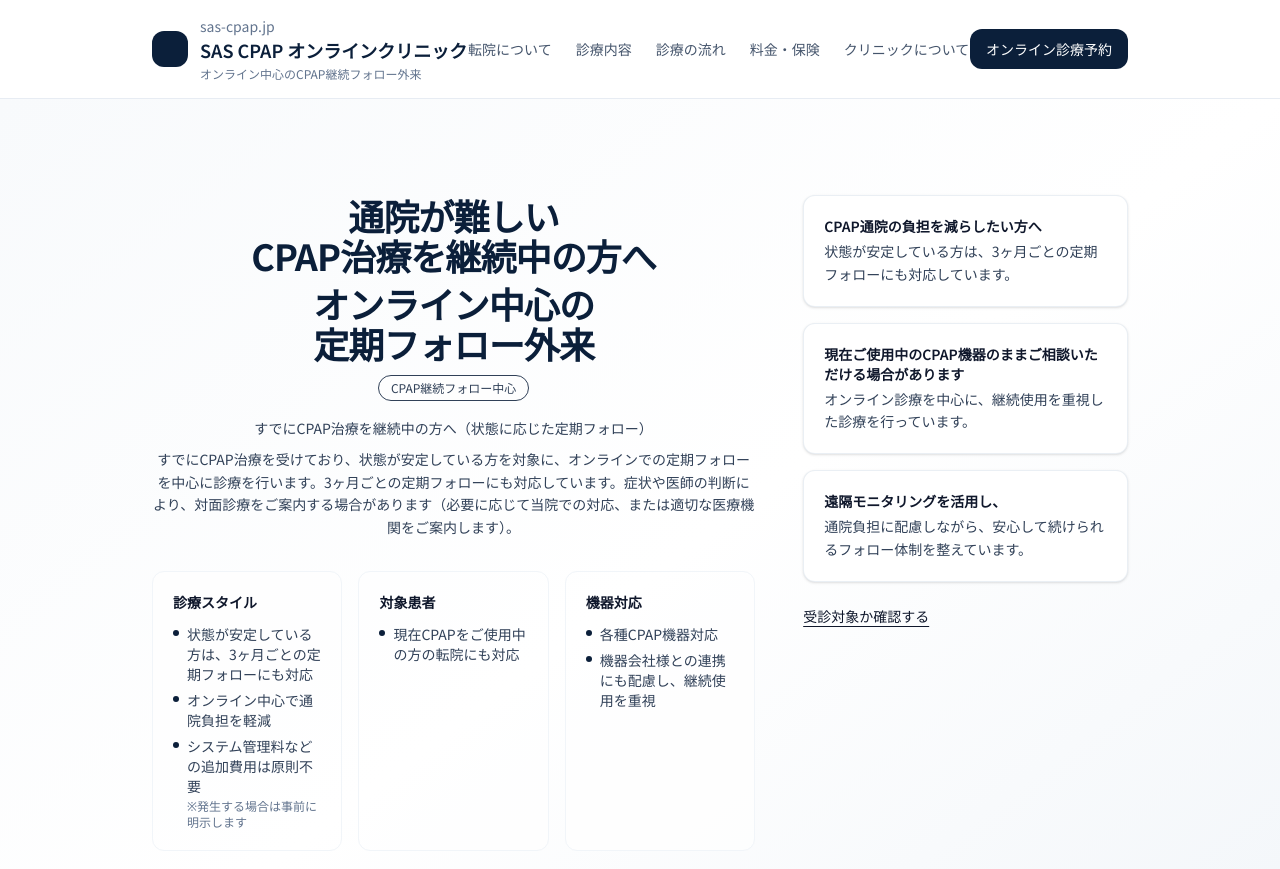
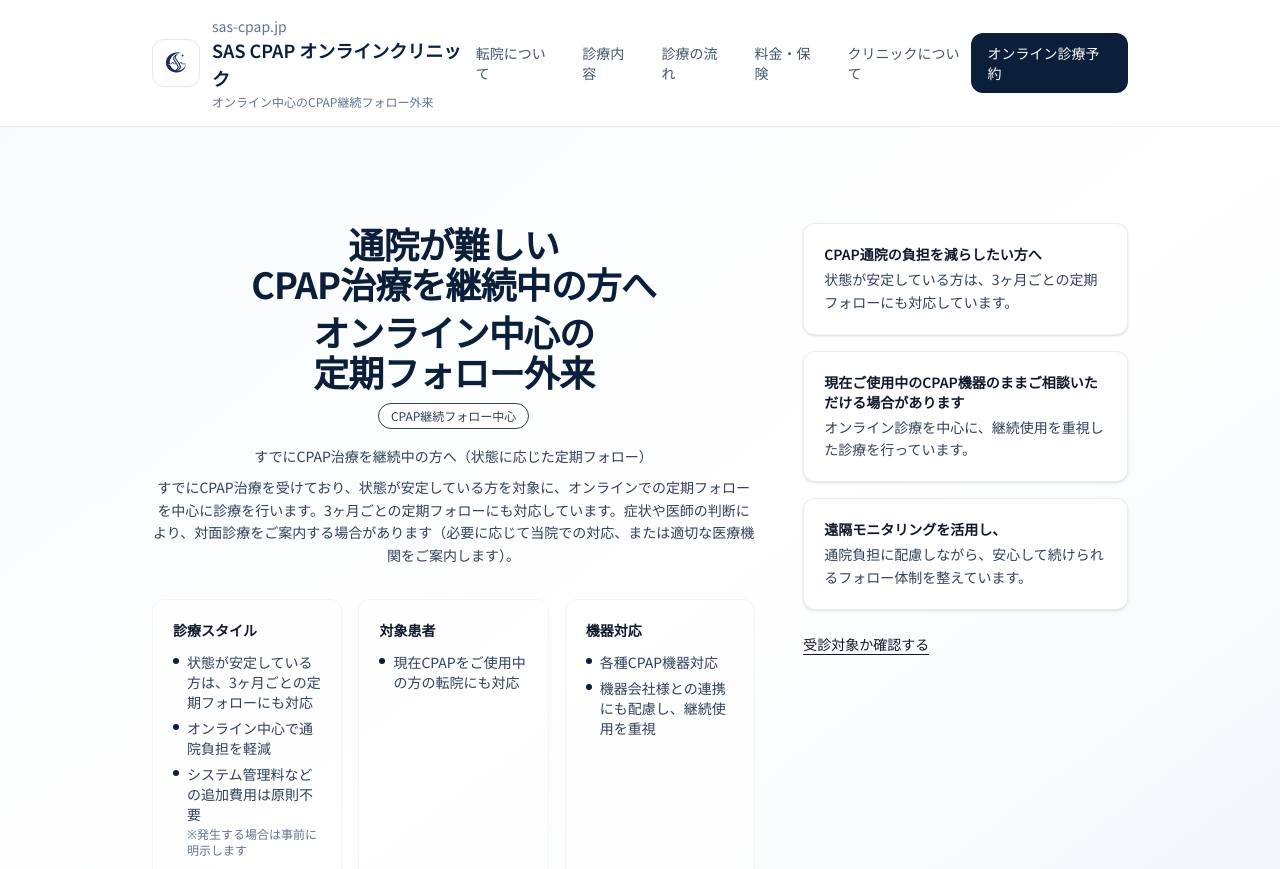
Before and after one commit to mandahan2002/sas-clinic-site, a Next.js app: page / in a window 1280 px wide. Shown: the top 869 px of the page. Built offline with nearby package versions, Linux system fonts and the light colour scheme.

Commit message:
added logo

```diff
--- a/app/page.tsx
+++ b/app/page.tsx
@@ -7,7 +7,13 @@
       <header className="sticky top-0 z-20 border-b border-slate-200/80 bg-white/95 backdrop-blur-sm">
         <div className="mx-auto flex max-w-5xl items-center justify-between px-6 py-4">
           <div className="flex items-center gap-3">
-            <div className="h-9 w-9 rounded-xl bg-[#0B1F3A]" />
+            <Image
+              src="/logo.png"
+              alt="SAS CPAP オンラインクリニック ロゴ"
+              width={40}
+              height={40}
+              className="h-11 w-11 md:h-12 md:w-12 rounded-xl border border-slate-200 bg-white p-1.5 object-contain"
+            />
             <div className="leading-tight">
               <div className="text-sm text-slate-500">sas-cpap.jp</div>
               <div className="text-lg font-semibold text-[#0B1F3A]">
```
Also changed, not shown: public/logo.png (added).
